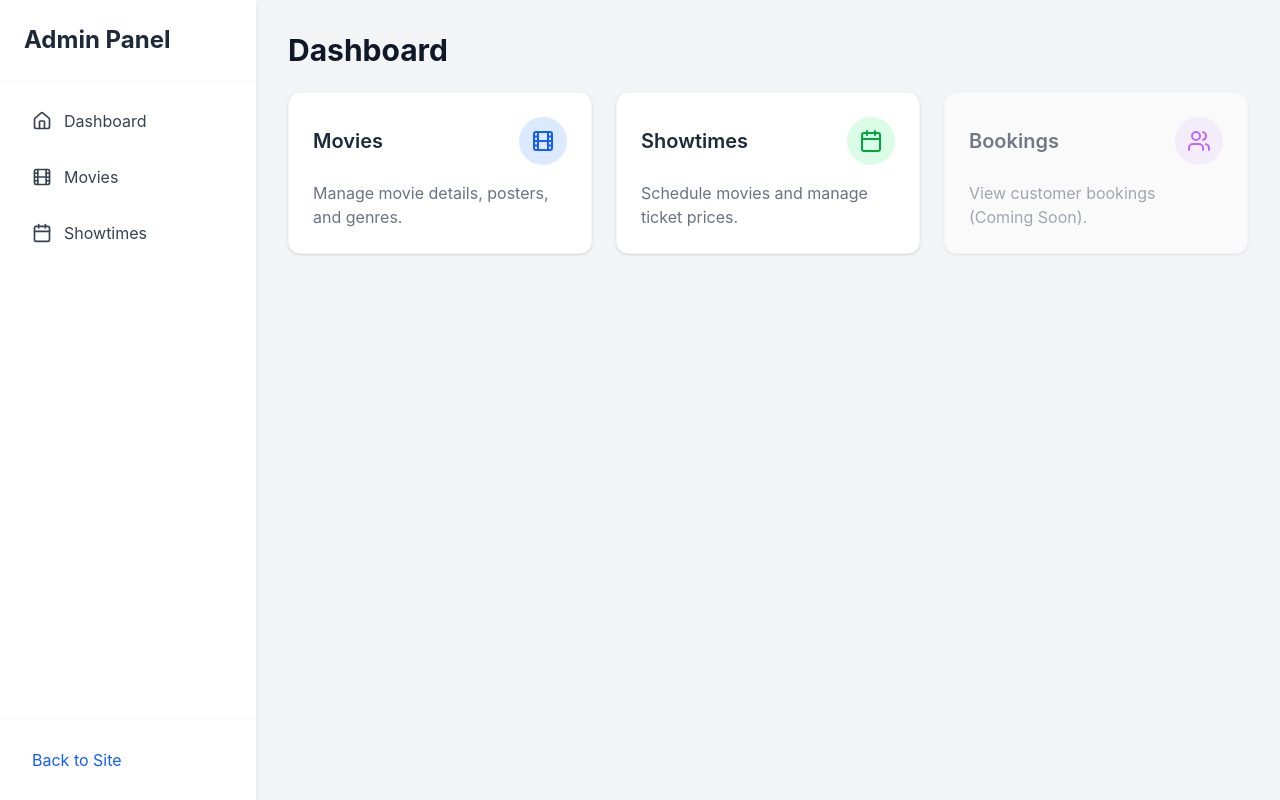
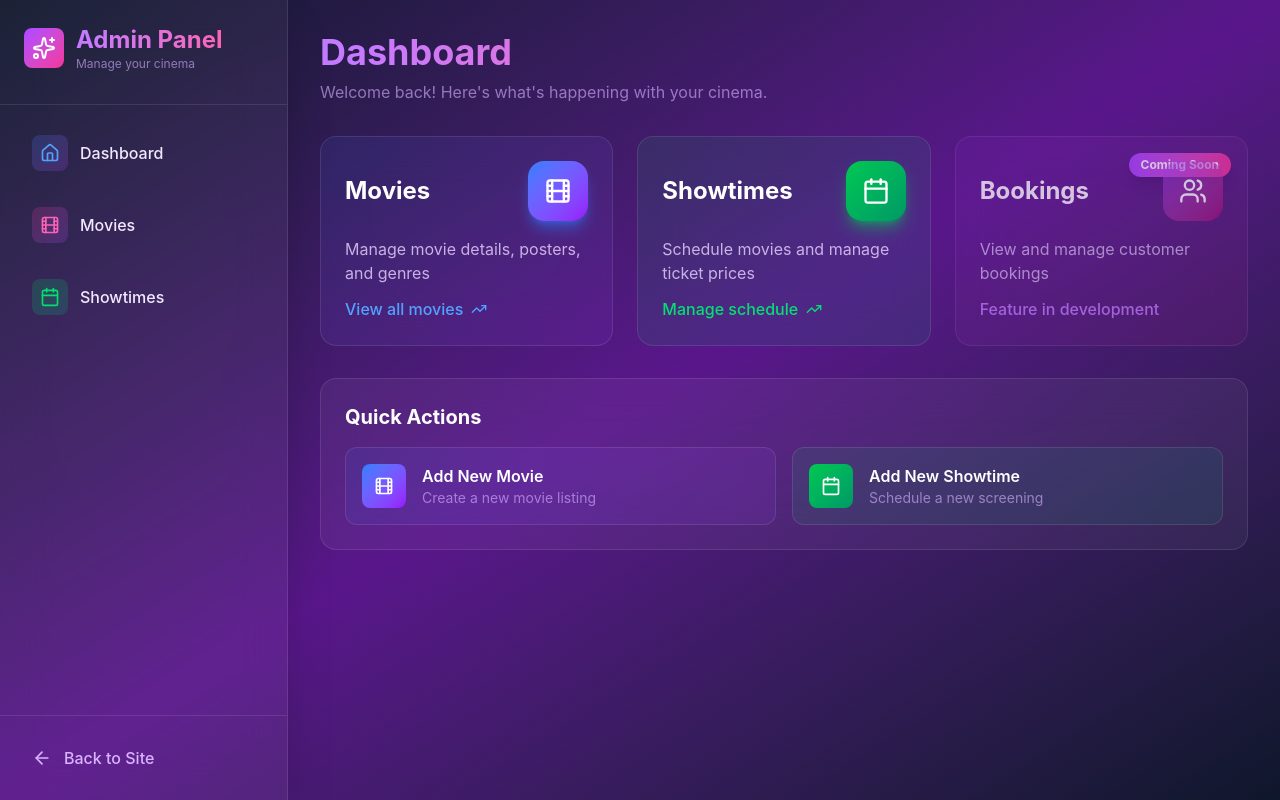
Before and after one commit to BALAJIRAGUNATHAN/cinema-ticket-booking, a Next.js app: page /admin in a window 1280 px wide. Built offline with nearby package versions, Linux system fonts and the light colour scheme.

Commit message:
Redesign admin panel with modern dark theme and premium UI

```diff
--- a/app/admin/layout.tsx
+++ b/app/admin/layout.tsx
@@ -1,5 +1,5 @@
 import Link from 'next/link';
-import { Film, Calendar, Home } from 'lucide-react';
+import { Film, Calendar, Home, ArrowLeft, Sparkles } from 'lucide-react';
 
 export default function AdminLayout({
     children,
@@ -7,48 +7,72 @@ export default function AdminLayout({
     children: React.ReactNode;
 }) {
     return (
-        <div className="min-h-screen bg-gray-100 flex">
+        <div className="min-h-screen bg-gradient-to-br from-slate-900 via-purple-900 to-slate-900 flex">
             {/* Sidebar */}
-            <aside className="w-64 bg-white shadow-md flex flex-col">
-                <div className="p-6 border-b">
-                    <h1 className="text-2xl font-bold text-gray-800">Admin Panel</h1>
+            <aside className="w-72 bg-white/5 backdrop-blur-xl border-r border-white/10 shadow-2xl flex flex-col">
+                {/* Header */}
+                <div className="p-6 border-b border-white/10">
+                    <div className="flex items-center gap-3 mb-2">
+                        <div className="p-2 bg-gradient-to-br from-purple-500 to-pink-500 rounded-lg">
+                            <Sparkles className="w-6 h-6 text-white" />
+                        </div>
+                        <div>
+                            <h1 className="text-2xl font-bold bg-gradient-to-r from-purple-400 to-pink-400 bg-clip-text text-transparent">
+                                Admin Panel
+                            </h1>
+                            <p className="text-xs text-purple-300/60">Manage your cinema</p>
+                        </div>
+                    </div>
                 </div>
+
+                {/* Navigation */}
                 <nav className="flex-1 p-4 space-y-2">
                     <Link
                         href="/admin"
-                        className="flex items-center gap-3 px-4 py-3 text-gray-700 hover:bg-gray-100 rounded-lg transition-colors"
+                        className="group flex items-center gap-3 px-4 py-3.5 text-purple-100 hover:bg-white/10 rounded-xl transition-all duration-300 hover:scale-105 hover:shadow-lg hover:shadow-purple-500/20"
                     >
-                        <Home className="w-5 h-5" />
-                        Dashboard
+                        <div className="p-2 bg-gradient-to-br from-blue-500/20 to-purple-500/20 rounded-lg group-hover:from-blue-500/30 group-hover:to-purple-500/30 transition-all">
+                            <Home className="w-5 h-5 text-blue-400" />
+                        </div>
+                        <span className="font-medium">Dashboard</span>
                     </Link>
                     <Link
                         href="/admin/movies"
-                        className="flex items-center gap-3 px-4 py-3 text-gray-700 hover:bg-gray-100 rounded-lg transition-colors"
+                        className="group flex items-center gap-3 px-4 py-3.5 text-purple-100 hover:bg-white/10 rounded-xl transition-all duration-300 hover:scale-105 hover:shadow-lg hover:shadow-purple-500/20"
                     >
-                        <Film className="w-5 h-5" />
-                        Movies
+                        <div className="p-2 bg-gradient-to-br from-pink-500/20 to-purple-500/20 rounded-lg group-hover:from-pink-500/30 group-hover:to-purple-500/30 transition-all">
+                            <Film className="w-5 h-5 text-pink-400" />
+                        </div>
+                        <span className="font-medium">Movies</span>
                     </Link>
                     <Link
                         href="/admin/showtimes"
-                        className="flex items-center gap-3 px-4 py-3 text-gray-700 hover:bg-gray-100 rounded-lg transition-colors"
+                        className="group flex items-center gap-3 px-4 py-3.5 text-purple-100 hover:bg-white/10 rounded-xl transition-all duration-300 hover:scale-105 hover:shadow-lg hover:shadow-purple-500/20"
                     >
-                        <Calendar className="w-5 h-5" />
-                        Showtimes
+                        <div className="p-2 bg-gradient-to-br from-green-500/20 to-emerald-500/20 rounded-lg group-hover:from-green-500/30 group-hover:to-emerald-500/30 transition-all">
+                            <Calendar className="w-5 h-5 text-green-400" />
+                        </div>
+                        <span className="font-medium">Showtimes</span>
                     </Link>
                 </nav>
-                <div className="p-4 border-t">
+
+                {/* Footer */}
+                <div className="p-4 border-t border-white/10">
                     <Link
                         href="/"
-                        className="flex items-center gap-3 px-4 py-3 text-blue-600 hover:bg-blue-50 rounded-lg transition-colors"
+                        className="group flex items-center gap-3 px-4 py-3.5 text-purple-300 hover:text-white hover:bg-gradient-to-r hover:from-purple-500/20 hover:to-pink-500/20 rounded-xl transition-all duration-300"
                     >
-                        Back to Site
+                        <ArrowLeft className="w-5 h-5 group-hover:-translate-x-1 transition-transform" />
+                        <span className="font-medium">Back to Site</span>
                     </Link>
                 </div>
             </aside>
 
             {/* Main Content */}
             <main className="flex-1 p-8 overflow-y-auto">
-                {children}
+                <div className="max-w-7xl mx-auto">
+                    {children}
+                </div>
             </main>
         </div>
     );
--- a/app/admin/movies/page.tsx
+++ b/app/admin/movies/page.tsx
@@ -1,5 +1,5 @@
 import Link from 'next/link';
-import { Plus, Edit, Trash2 } from 'lucide-react';
+import { Plus, Edit, Trash2, Film as FilmIcon } from 'lucide-react';
 import { supabase } from '@/lib/supabase';
 import DeleteMovieButton from '@/components/DeleteMovieButton';
 
@@ -23,54 +23,79 @@ export default async function MoviesPage() {
 
     return (
         <div className="space-y-6">
+            {/* Header */}
             <div className="flex items-center justify-between">
-                <h1 className="text-3xl font-bold text-gray-900">Movies</h1>
+                <div>
+                    <h1 className="text-4xl font-bold bg-gradient-to-r from-purple-400 via-pink-400 to-purple-400 bg-clip-text text-transparent">
+                        Movies
+                    </h1>
+                    <p className="text-purple-300/60 mt-2">Manage your movie catalog</p>
+                </div>
                 <Link
                     href="/admin/movies/new"
-                    className="flex items-center gap-2 px-4 py-2 bg-blue-600 text-white rounded-lg hover:bg-blue-700 transition-colors"
+                    className="group flex items-center gap-2 px-6 py-3 bg-gradient-to-r from-blue-600 to-purple-600 text-white rounded-xl hover:from-blue-700 hover:to-purple-700 transition-all duration-300 shadow-lg shadow-blue-500/30 hover:shadow-blue-500/50 hover:scale-105"
                 >
-                    <Plus className="w-4 h-4" />
-                    Add Movie
+                    <Plus className="w-5 h-5 group-hover:rotate-90 transition-transform duration-300" />
+                    <span className="font-semibold">Add Movie</span>
                 </Link>
             </div>
 
-            <div className="bg-white rounded-xl shadow-sm border border-gray-100 overflow-hidden">
+            {/* Table */}
+            <div className="bg-white/5 backdrop-blur-xl rounded-2xl shadow-2xl border border-white/10 overflow-hidden">
                 <table className="w-full text-left">
-                    <thead className="bg-gray-50 border-b">
+                    <thead className="bg-gradient-to-r from-purple-500/20 to-pink-500/20 border-b border-white/10">
                         <tr>
-                            <th className="px-6 py-4 font-semibold text-gray-700">Title</th>
-                            <th className="px-6 py-4 font-semibold text-gray-700">Genre</th>
-                            <th className="px-6 py-4 font-semibold text-gray-700">Languages</th>
-                            <th className="px-6 py-4 font-semibold text-gray-700">Duration</th>
-                            <th className="px-6 py-4 font-semibold text-gray-700">Release Date</th>
-                            <th className="px-6 py-4 font-semibold text-gray-700 text-right">Actions</th>
+                            <th className="px-6 py-4 font-bold text-purple-200 uppercase text-sm tracking-wider">Title</th>
+                            <th className="px-6 py-4 font-bold text-purple-200 uppercase text-sm tracking-wider">Genre</th>
+                            <th className="px-6 py-4 font-bold text-purple-200 uppercase text-sm tracking-wider">Languages</th>
+                            <th className="px-6 py-4 font-bold text-purple-200 uppercase text-sm tracking-wider">Duration</th>
+                            <th className="px-6 py-4 font-bold text-purple-200 uppercase text-sm tracking-wider">Release Date</th>
+                            <th className="px-6 py-4 font-bold text-purple-200 uppercase text-sm tracking-wider text-right">Actions</th>
                         </tr>
                     </thead>
-                    <tbody className="divide-y divide-gray-100">
+                    <tbody className="divide-y divide-white/5">
                         {movies.length === 0 ? (
                             <tr>
-                                <td colSpan={6} className="px-6 py-8 text-center text-gray-500">
-                                    No movies found. Add your first movie!
+                                <td colSpan={6} className="px-6 py-16 text-center">
+                                    <div className="flex flex-col items-center gap-4">
+                                        <div className="p-6 bg-gradient-to-br from-purple-500/20 to-pink-500/20 rounded-full">
+                                            <FilmIcon className="w-12 h-12 text-purple-400" />
+                                        </div>
+                                        <div>
+                                            <p className="text-xl font-semibold text-white mb-2">No movies found</p>
+                                            <p className="text-purple-300/60">Add your first movie to get started!</p>
+                                        </div>
+                                        <Link
+                                            href="/admin/movies/new"
+                                            className="mt-4 flex items-center gap-2 px-6 py-3 bg-gradient-to-r from-blue-600 to-purple-600 text-white rounded-xl hover:from-blue-700 hover:to-purple-700 transition-all duration-300 shadow-lg shadow-blue-500/30"
+                                        >
+                                            <Plus className="w-5 h-5" />
+                                            <span className="font-semibold">Add Your First Movie</span>
+                                        </Link>
+                                    </div>
                                 </td>
                             </tr>
                         ) : (
                             movies.map((movie: any) => (
-                                <tr key={movie.id} className="hover:bg-gray-50">
-                                    <td className="px-6 py-4 font-medium text-gray-900">{movie.title}</td>
-                                    <td className="px-6 py-4 text-gray-600">{movie.genre}</td>
-                                    <td className="px-6 py-4 text-gray-600">
+                                <tr key={movie.id} className="hover:bg-white/5 transition-colors duration-200 group">
+                                    <td className="px-6 py-4 font-semibold text-white group-hover:text-purple-300 transition-colors">
+                                        {movie.title}
+                                    </td>
+                                    <td className="px-6 py-4 text-purple-200/80">
+                                        <span className="px-3 py-1 bg-purple-500/20 rounded-full text-sm">
+                                            {movie.genre}
+                                        </span>
+                                    </td>
+                                    <td className="px-6 py-4 text-purple-200/80">
                                         {movie.languages && movie.languages.length > 0
                                             ? movie.languages.join(', ')
-                                            : <span className="text-gray-400 italic">None</span>}
+                                            : <span className="text-purple-400/40 italic">None</span>}
                                     </td>
-                                    <td className="px-6 py-4 text-gray-600">{movie.duration} min</td>
-                                    <td className="px-6 py-4 text-gray-600">{movie.release_date}</td>
+                                    <td className="px-6 py-4 text-purple-200/80">{movie.duration} min</td>
+                                    <td className="px-6 py-4 text-purple-200/80">{movie.release_date}</td>
                                     <td className="px-6 py-4 text-right">
                                         <div className="flex items-center justify-end gap-2">
-                                            <button className="p-2 text-gray-400 hover:text-blue-600 transition-colors">
-                                                <Edit className="w-4 h-4" />
-                                            </button>
-                                            <button className="p-2 text-gray-400 hover:text-blue-600 transition-colors">
+                                            <button className="p-2.5 text-purple-400 hover:text-blue-400 hover:bg-blue-500/10 rounded-lg transition-all duration-200 hover:scale-110">
                                                 <Edit className="w-4 h-4" />
                                             </button>
                                             <DeleteMovieButton movieId={movie.id} />
--- a/app/admin/page.tsx
+++ b/app/admin/page.tsx
@@ -1,45 +1,113 @@
 import Link from 'next/link';
-import { Film, Calendar, Users } from 'lucide-react';
+import { Film, Calendar, Users, TrendingUp } from 'lucide-react';
 
 export default function AdminDashboard() {
     return (
-        <div className="space-y-6">
-            <h1 className="text-3xl font-bold text-gray-900">Dashboard</h1>
+        <div className="space-y-8">
+            {/* Header */}
+            <div className="space-y-2">
+                <h1 className="text-4xl font-bold bg-gradient-to-r from-purple-400 via-pink-400 to-purple-400 bg-clip-text text-transparent">
+                    Dashboard
+                </h1>
+                <p className="text-purple-300/60">Welcome back! Here's what's happening with your cinema.</p>
+            </div>
 
+            {/* Stats Cards */}
             <div className="grid grid-cols-1 md:grid-cols-3 gap-6">
-                <Link href="/admin/movies" className="block">
-                    <div className="bg-white p-6 rounded-xl shadow-sm hover:shadow-md transition-shadow border border-gray-100">
-                        <div className="flex items-center justify-between mb-4">
-                            <h2 className="text-xl font-semibold text-gray-800">Movies</h2>
-                            <div className="p-3 bg-blue-100 rounded-full text-blue-600">
-                                <Film className="w-6 h-6" />
+                {/* Movies Card */}
+                <Link href="/admin/movies" className="group block">
+                    <div className="relative overflow-hidden bg-gradient-to-br from-blue-500/10 to-purple-500/10 backdrop-blur-xl border border-white/10 p-6 rounded-2xl hover:shadow-2xl hover:shadow-blue-500/20 transition-all duration-500 hover:scale-105 hover:border-blue-500/30">
+                        {/* Glow effect */}
+                        <div className="absolute inset-0 bg-gradient-to-br from-blue-500/0 to-purple-500/0 group-hover:from-blue-500/20 group-hover:to-purple-500/20 transition-all duration-500"></div>
+
+                        <div className="relative">
+                            <div className="flex items-center justify-between mb-4">
+                                <h2 className="text-2xl font-bold text-white">Movies</h2>
+                                <div className="p-4 bg-gradient-to-br from-blue-500 to-purple-600 rounded-2xl shadow-lg shadow-blue-500/50 group-hover:shadow-blue-500/70 transition-all duration-300 group-hover:scale-110">
+                                    <Film className="w-7 h-7 text-white" />
+                                </div>
+                            </div>
+                            <p className="text-purple-200/80 mb-3">Manage movie details, posters, and genres</p>
+                            <div className="flex items-center gap-2 text-blue-400 font-medium">
+                                <span>View all movies</span>
+                                <TrendingUp className="w-4 h-4 group-hover:translate-x-1 transition-transform" />
                             </div>
                         </div>
-                        <p className="text-gray-500">Manage movie details, posters, and genres.</p>
                     </div>
                 </Link>
 
-                <Link href="/admin/showtimes" className="block">
-                    <div className="bg-white p-6 rounded-xl shadow-sm hover:shadow-md transition-shadow border border-gray-100">
-                        <div className="flex items-center justify-between mb-4">
-                            <h2 className="text-xl font-semibold text-gray-800">Showtimes</h2>
-                            <div className="p-3 bg-green-100 rounded-full text-green-600">
-                                <Calendar className="w-6 h-6" />
+                {/* Showtimes Card */}
+                <Link href="/admin/showtimes" className="group block">
+                    <div className="relative overflow-hidden bg-gradient-to-br from-green-500/10 to-emerald-500/10 backdrop-blur-xl border border-white/10 p-6 rounded-2xl hover:shadow-2xl hover:shadow-green-500/20 transition-all duration-500 hover:scale-105 hover:border-green-500/30">
+                        {/* Glow effect */}
+                        <div className="absolute inset-0 bg-gradient-to-br from-green-500/0 to-emerald-500/0 group-hover:from-green-500/20 group-hover:to-emerald-500/20 transition-all duration-500"></div>
+
+                        <div className="relative">
+                            <div className="flex items-center justify-between mb-4">
+                                <h2 className="text-2xl font-bold text-white">Showtimes</h2>
+                                <div className="p-4 bg-gradient-to-br from-green-500 to-emerald-600 rounded-2xl shadow-lg shadow-green-500/50 group-hover:shadow-green-500/70 transition-all duration-300 group-hover:scale-110">
+                                    <Calendar className="w-7 h-7 text-white" />
+                                </div>
+                            </div>
+                            <p className="text-purple-200/80 mb-3">Schedule movies and manage ticket prices</p>
+                            <div className="flex items-center gap-2 text-green-400 font-medium">
+                                <span>Manage schedule</span>
+                                <TrendingUp className="w-4 h-4 group-hover:translate-x-1 transition-transform" />
                             </div>
                         </div>
-                        <p className="text-gray-500">Schedule movies and manage ticket prices.</p>
                     </div>
                 </Link>
 
-                {/* Placeholder for future features */}
-                <div className="bg-white p-6 rounded-xl shadow-sm border border-gray-100 opacity-60">
-                    <div className="flex items-center justify-between mb-4">
-                        <h2 className="text-xl font-semibold text-gray-800">Bookings</h2>
-                        <div className="p-3 bg-purple-100 rounded-full text-purple-600">
-                            <Users className="w-6 h-6" />
+                {/* Bookings Card - Coming Soon */}
+                <div className="group relative overflow-hidden bg-gradient-to-br from-purple-500/10 to-pink-500/10 backdrop-blur-xl border border-white/10 p-6 rounded-2xl opacity-75 cursor-not-allowed">
+                    {/* Coming Soon Badge */}
+                    <div className="absolute top-4 right-4 px-3 py-1 bg-gradient-to-r from-purple-500 to-pink-500 rounded-full text-xs font-bold text-white shadow-lg">
+                        Coming Soon
+                    </div>
+
+                    <div className="relative">
+                        <div className="flex items-center justify-between mb-4">
+                            <h2 className="text-2xl font-bold text-white">Bookings</h2>
+                            <div className="p-4 bg-gradient-to-br from-purple-500/50 to-pink-600/50 rounded-2xl">
+                                <Users className="w-7 h-7 text-white" />
+                            </div>
+                        </div>
+                        <p className="text-purple-200/80 mb-3">View and manage customer bookings</p>
+                        <div className="flex items-center gap-2 text-purple-400 font-medium">
+                            <span>Feature in development</span>
                         </div>
                     </div>
-                    <p className="text-gray-500">View customer bookings (Coming Soon).</p>
+                </div>
+            </div>
+
+            {/* Quick Stats */}
+            <div className="bg-white/5 backdrop-blur-xl border border-white/10 rounded-2xl p-6">
+                <h3 className="text-xl font-bold text-white mb-4">Quick Actions</h3>
+                <div className="grid grid-cols-1 md:grid-cols-2 gap-4">
+                    <Link
+                        href="/admin/movies/new"
+                        className="flex items-center gap-4 p-4 bg-gradient-to-r from-blue-500/10 to-purple-500/10 hover:from-blue-500/20 hover:to-purple-500/20 border border-white/10 rounded-xl transition-all duration-300 hover:scale-105"
+                    >
+                        <div className="p-3 bg-gradient-to-br from-blue-500 to-purple-600 rounded-lg">
+                            <Film className="w-5 h-5 text-white" />
+                        </div>
+                        <div>
+                            <p className="font-semibold text-white">Add New Movie</p>
+                            <p className="text-sm text-purple-300/60">Create a new movie listing</p>
+                        </div>
+                    </Link>
+                    <Link
+                        href="/admin/showtimes/new"
+                        className="flex items-center gap-4 p-4 bg-gradient-to-r from-green-500/10 to-emerald-500/10 hover:from-green-500/20 hover:to-emerald-500/20 border border-white/10 rounded-xl transition-all duration-300 hover:scale-105"
+                    >
+                        <div className="p-3 bg-gradient-to-br from-green-500 to-emerald-600 rounded-lg">
+                            <Calendar className="w-5 h-5 text-white" />
+                        </div>
+                        <div>
+                            <p className="font-semibold text-white">Add New Showtime</p>
+                            <p className="text-sm text-purple-300/60">Schedule a new screening</p>
+                        </div>
+                    </Link>
                 </div>
             </div>
         </div>
```
